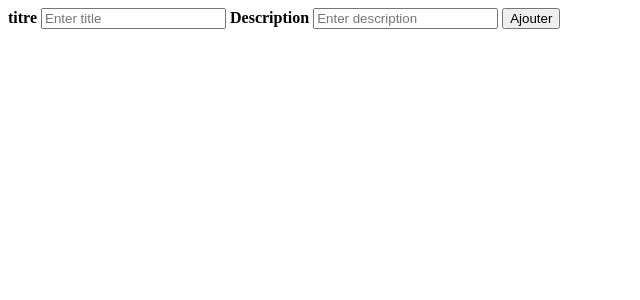
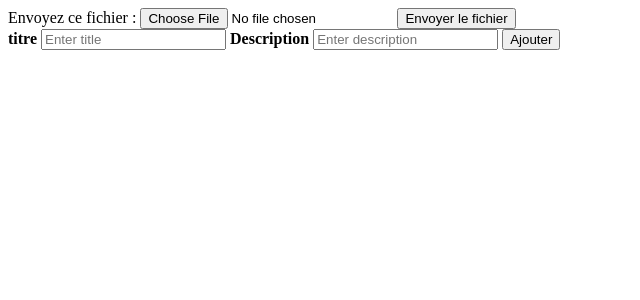
Before and after one commit to Theo-C/portfoliophp, a PHP site: page /ajoutProjet.php in a window 1280 px wide. Shown: the top 300 px of the page, without its empty margins (0-640 px from the left). Run offline with PHP 8.4, Linux system fonts and the light colour scheme.

Commit message:
ajout form img dans ajoutprojoPHP

```diff
--- a/ajoutProjet.php
+++ b/ajoutProjet.php
@@ -1,11 +1,18 @@
 <!DOCTYPE html>
+
 <html lang="en" dir="ltr">
   <head>
     <meta charset="utf-8">
     <title></title>
   </head>
   <body>
-
+    <form enctype="multipart/form-data" action="_URL_" method="post">
+      <!-- MAX_FILE_SIZE doit précéder le champ input de type file -->
+      <input type="hidden" name="MAX_FILE_SIZE" value="30000" />
+      <!-- Le nom de l'élément input détermine le nom dans le tableau $_FILES -->
+      Envoyez ce fichier : <input name="userfile" type="file" />
+      <input type="submit" value="Envoyer le fichier" />
+    </form>
     <form action=".php" method="post">
 
     <div class="container">
```
Also changed, not shown: login.php (line endings or trailing spaces).
